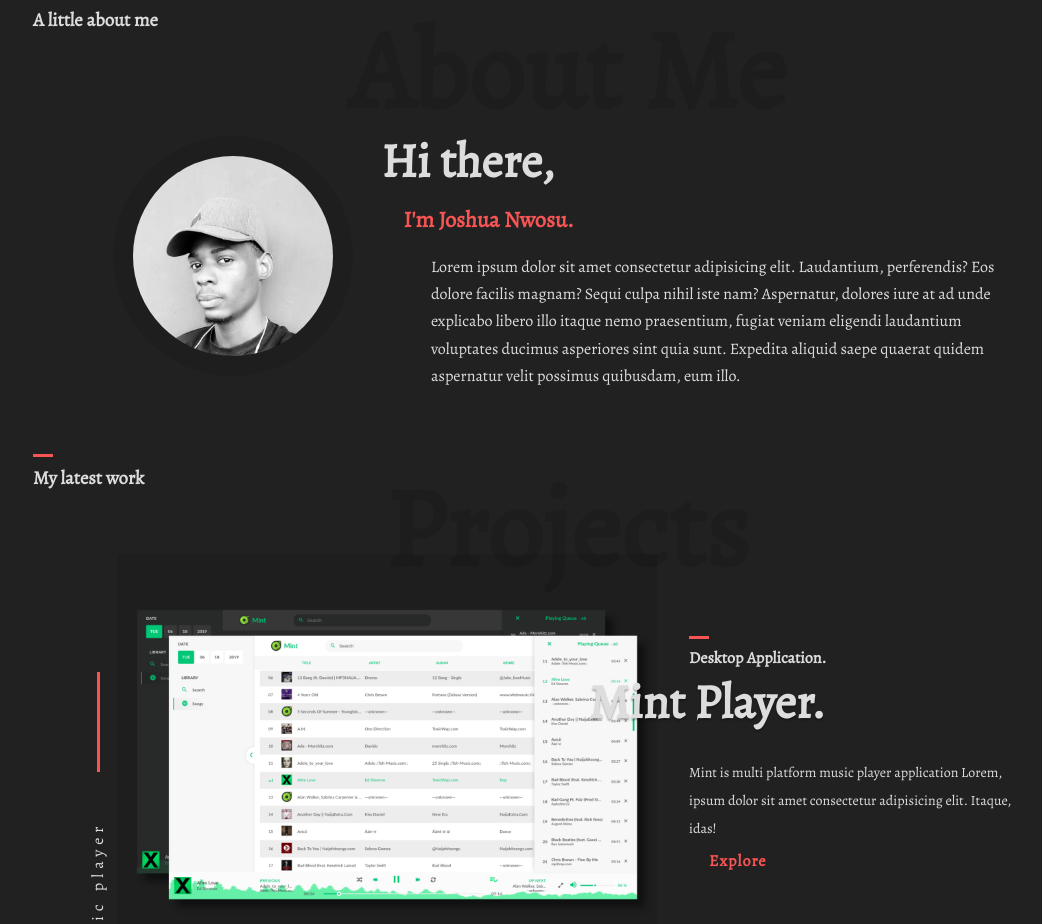
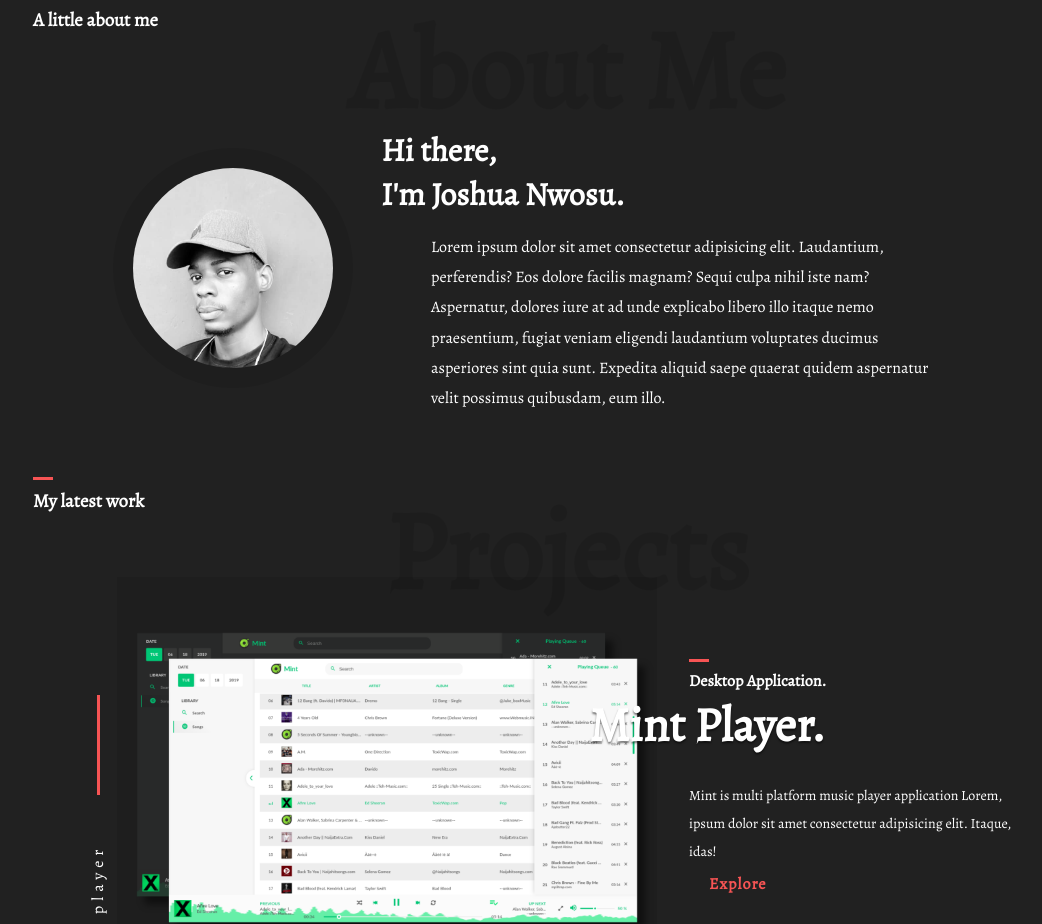
Before and after one commit to joshnwosu/joshnwosu.github.io, a React (Create React App) app: page / in a window 1280 px wide. Shown: the part 860-1784 px from the top of the page, without its empty margins (73-1115 px from the left). Built offline with nearby package versions, Linux system fonts and the light colour scheme.

Commit message:
Edit About/component and App.css

```diff
--- a/src/App.css
+++ b/src/App.css
@@ -11,7 +11,7 @@
 :root {
   --BG-color: #212121;
   --dark-bg: #191919;
-  --font-color: #ddd;
+  --font-color: #fff;
   --red: rgb(247, 84, 84);
   --blend: rgba(0, 0, 0, 0.1);
   --icon-color: #999;
@@ -357,19 +357,15 @@
   padding: 2em 0 2em 2em;
 }
 
-.about-text h1 span:first-child {
-  font-size: 1.5em;
-}
-
-.about-text h1 span:last-child {
-  font-size: 0.7em !important;
-  color: var(--red);
-  margin-left: 1em;
+.about-text h1 {
+  font-size: 2em;
 }
 
 .about-text p {
+  /* border: 1px solid red; */
+  width: 500px;
   font-size: 16px;
-  line-height: 1.7em;
+  line-height: 1.89em;
   margin-left: 50px;
   margin-top: 1em;
 }
@@ -432,7 +428,7 @@
   font-size: 3em;
   margin-bottom: 0.5em;
   margin-left: -100px;
-  text-shadow: 0 2px 2px rgba(0, 0, 0, 0.3);
+  text-shadow: 0 2px 2px rgba(0, 0, 0, 0.5);
 }
 
 .project section .project-desc p {
--- a/src/components/About.js
+++ b/src/components/About.js
@@ -18,9 +18,9 @@
           </div>
           <div className='about-text'>
             <h1>
-              <span>Hi there,</span>
+              Hi there,
               <br />
-              <span>I'm Joshua Nwosu.</span>
+              I'm Joshua Nwosu.
             </h1>
             <p>
               Lorem ipsum dolor sit amet consectetur adipisicing elit.
```
